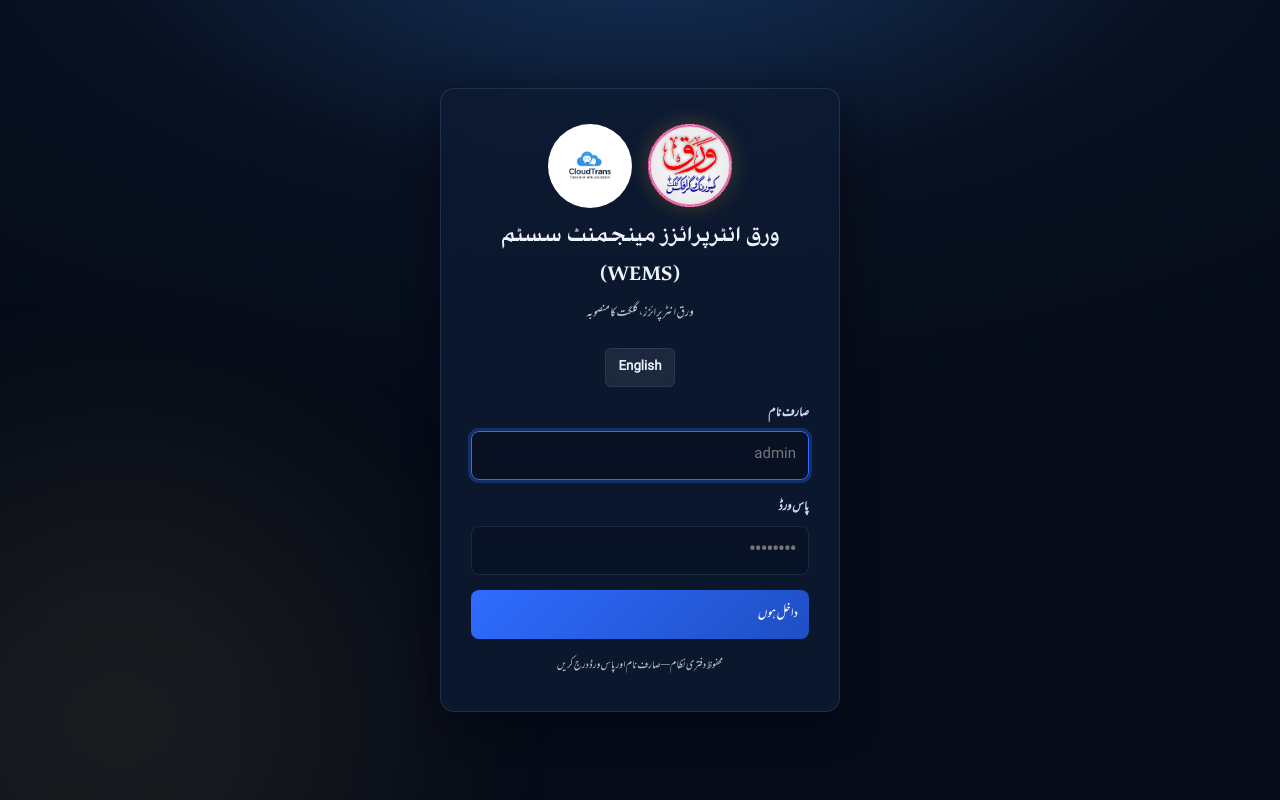
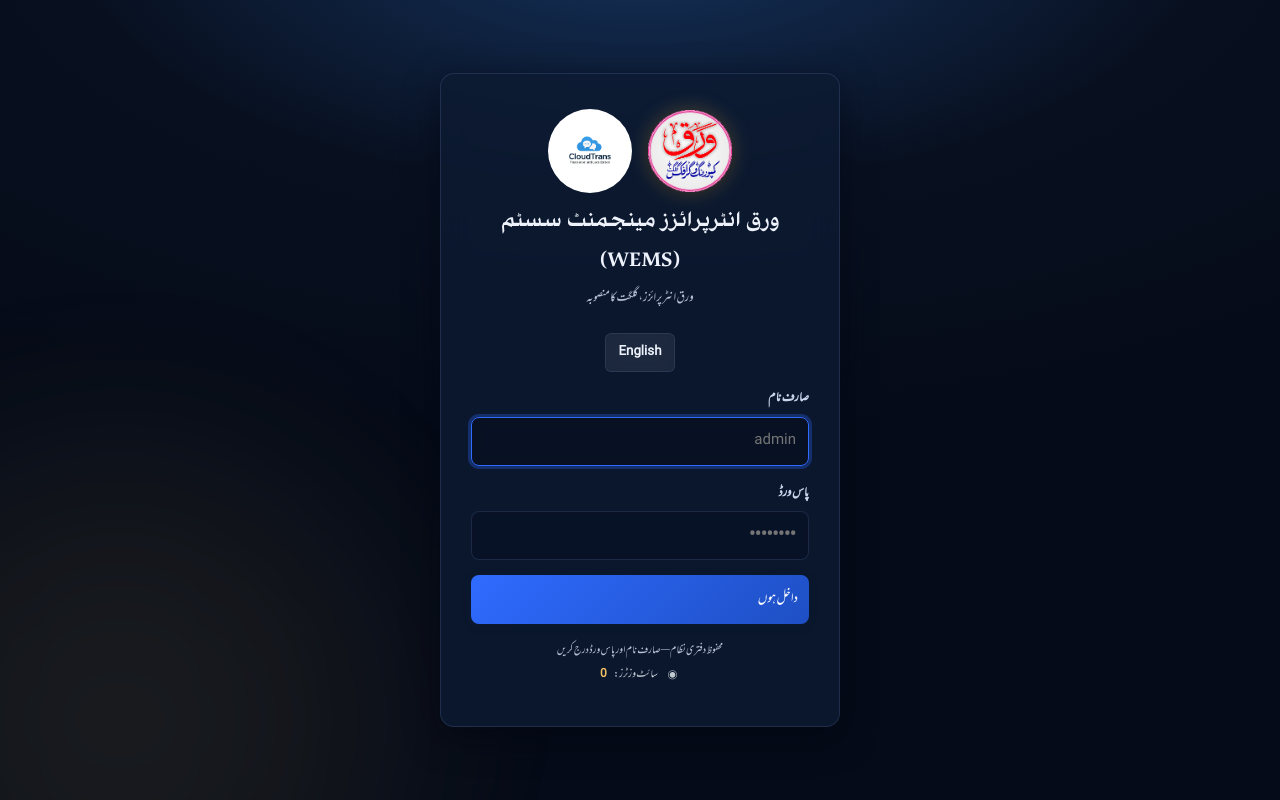
Before and after one commit to xl8saif/WEMS, a Flask app: page /login in a window 1280 px wide. Run offline with Flask 3, Linux system fonts and the light colour scheme; the visitor is signed in with stand-in values (Sample User, id 1); data comes from the database, SQL or seed files in the repository; some web fonts are replaced.

Commit message:
Show visitor counter on WEMS login page

```diff
--- a/templates/login.html
+++ b/templates/login.html
@@ -58,7 +58,7 @@
       </div>
       <button type="submit" class="btn btn-primary">داخل ہوں</button>
     </form>
-    <div class="login-hint">محفوظ دفتری نظام — صارف نام اور پاس ورڈ درج کریں</div>
+    <div class="login-hint">محفوظ دفتری نظام — صارف نام اور پاس ورڈ درج کریں</div><div class="visitor-counter"><i class="fas fa-eye"></i> سائٹ وزٹرز: <strong>{{ visitor_count }}</strong></div>
   </div>
 </div>
 <script src="{{ url_for('static', filename='js/i18n.js') }}"></script>
```
